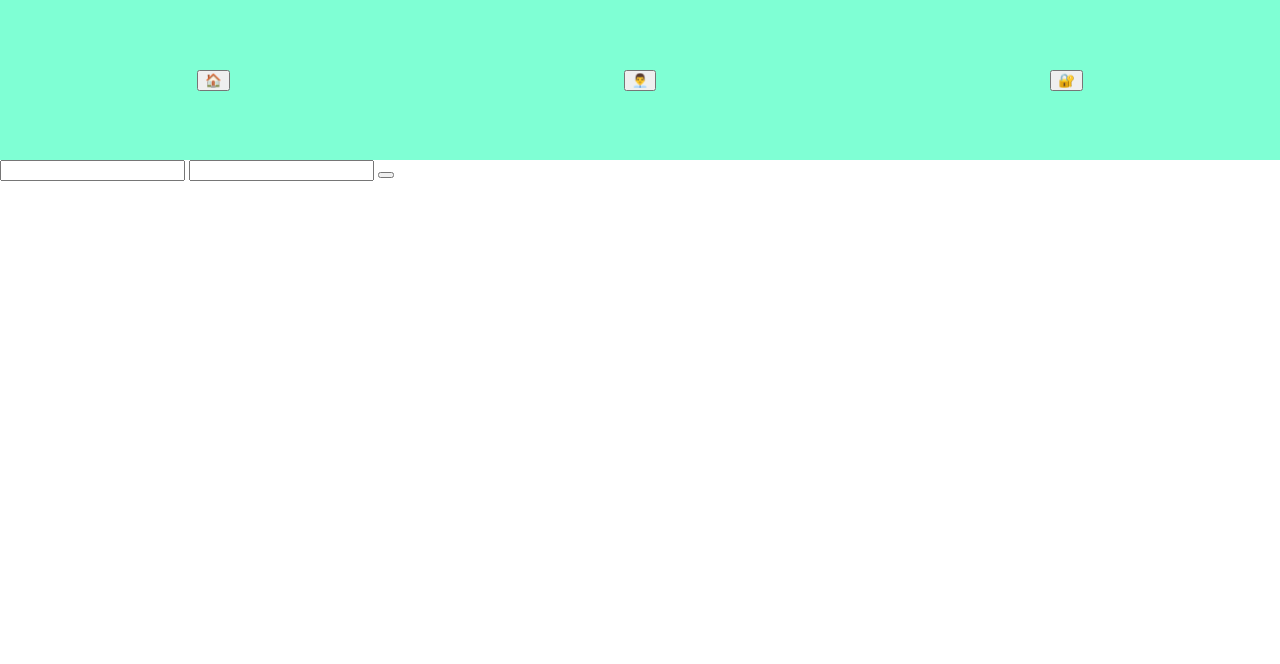
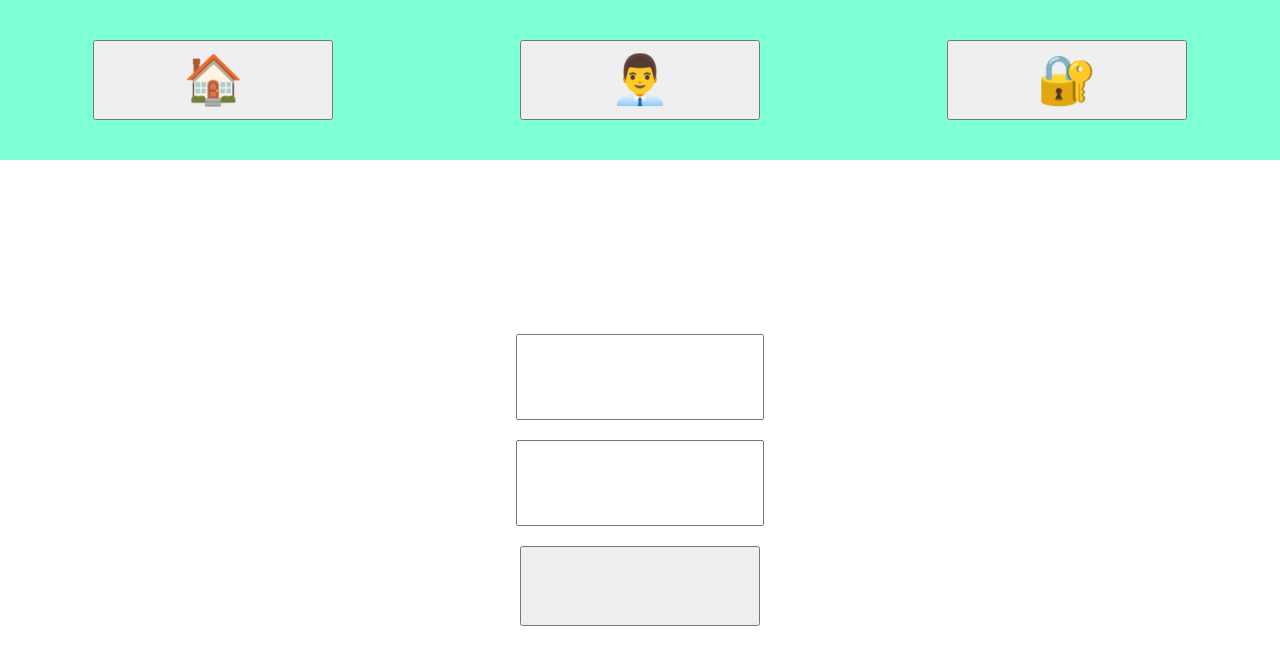
Before and after one commit to ProKafelek12e/powtorzenie-Log, a plain HTML site: page client/logowanie/index.html in a window 1280 px wide. Drawn offline with Linux system fonts and the light colour scheme.

Commit message:
little better look

```diff
--- a/client/admin/app.js
+++ b/client/admin/app.js
@@ -1,3 +1,3 @@
 function block(){
-    if(localStorage.getItem("upr")=="brak") window.location.href = "/client/client/index.html"
+    if(localStorage.getItem("upr")!='"admin"') window.location.href = "/client/client/index.html"
 }
--- a/client/admin/style.css
+++ b/client/admin/style.css
@@ -8,5 +8,10 @@ body{
     flex-direction: row;
     justify-content: space-around;
     align-items: center;
-    background-color: aquamarine;
+    background-color: #c0c0c0;
 }
+button{
+    font-size: 300%;
+    width: 200px;
+    height: 80px;
+}
--- a/client/client/style.css
+++ b/client/client/style.css
@@ -10,3 +10,8 @@ body{
     align-items: center;
     background-color: aquamarine;
 }
+button{
+    font-size: 300%;
+    width: 200px;
+    height: 80px;
+}
--- a/client/logowanie/style.css
+++ b/client/logowanie/style.css
@@ -10,3 +10,20 @@ body{
     align-items: center;
     background-color: aquamarine;
 }
+button{
+    font-size: 300%;
+    width: 240px;
+    height: 80px;
+}
+input{
+    font-size: 300%;
+    width: 240px;
+    height: 80px;
+}
+#content{
+    display: flex;
+    flex-direction: column;
+    justify-content: center;
+    align-items: center;
+    gap: 20px;
+}
```
